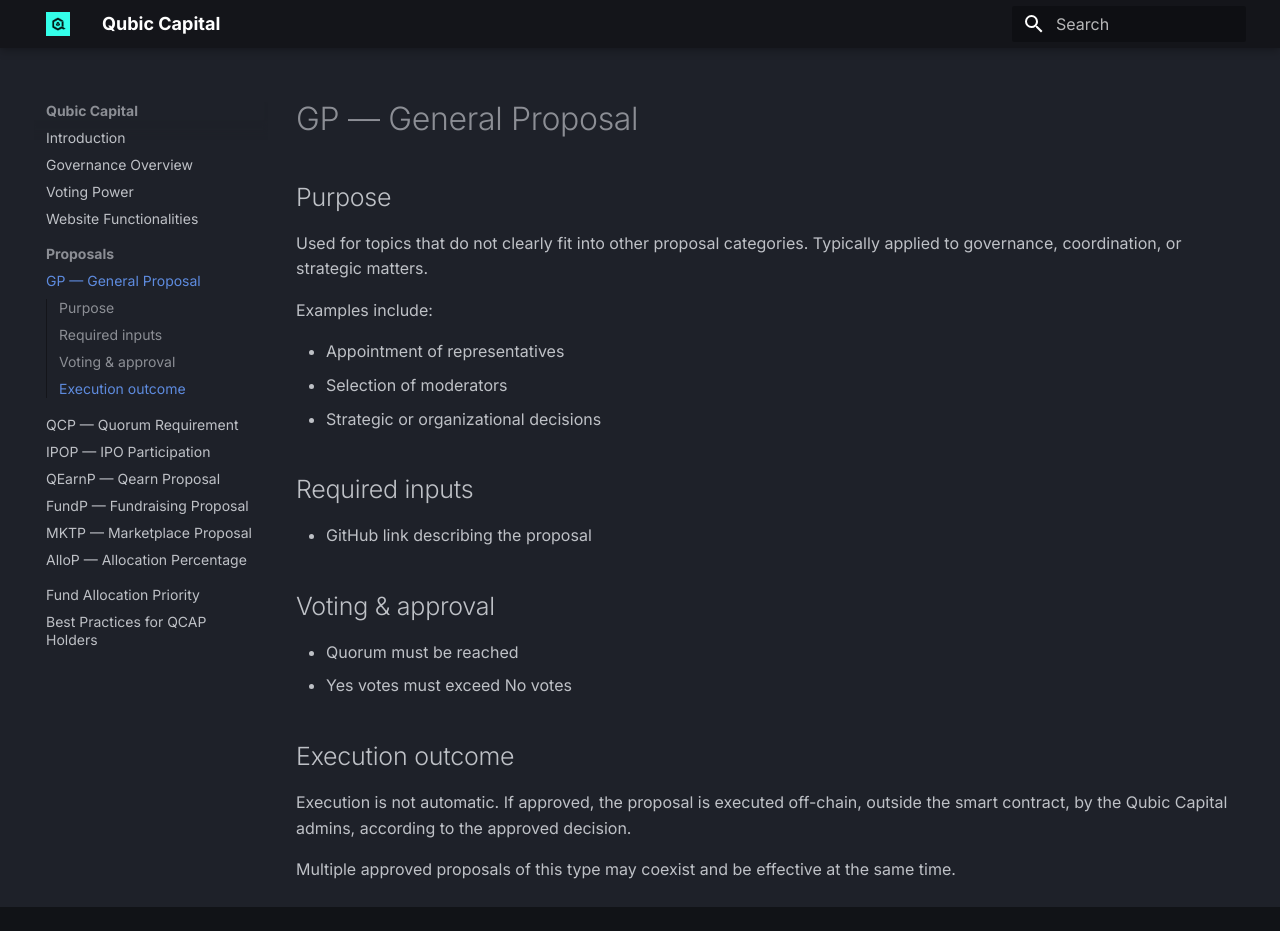
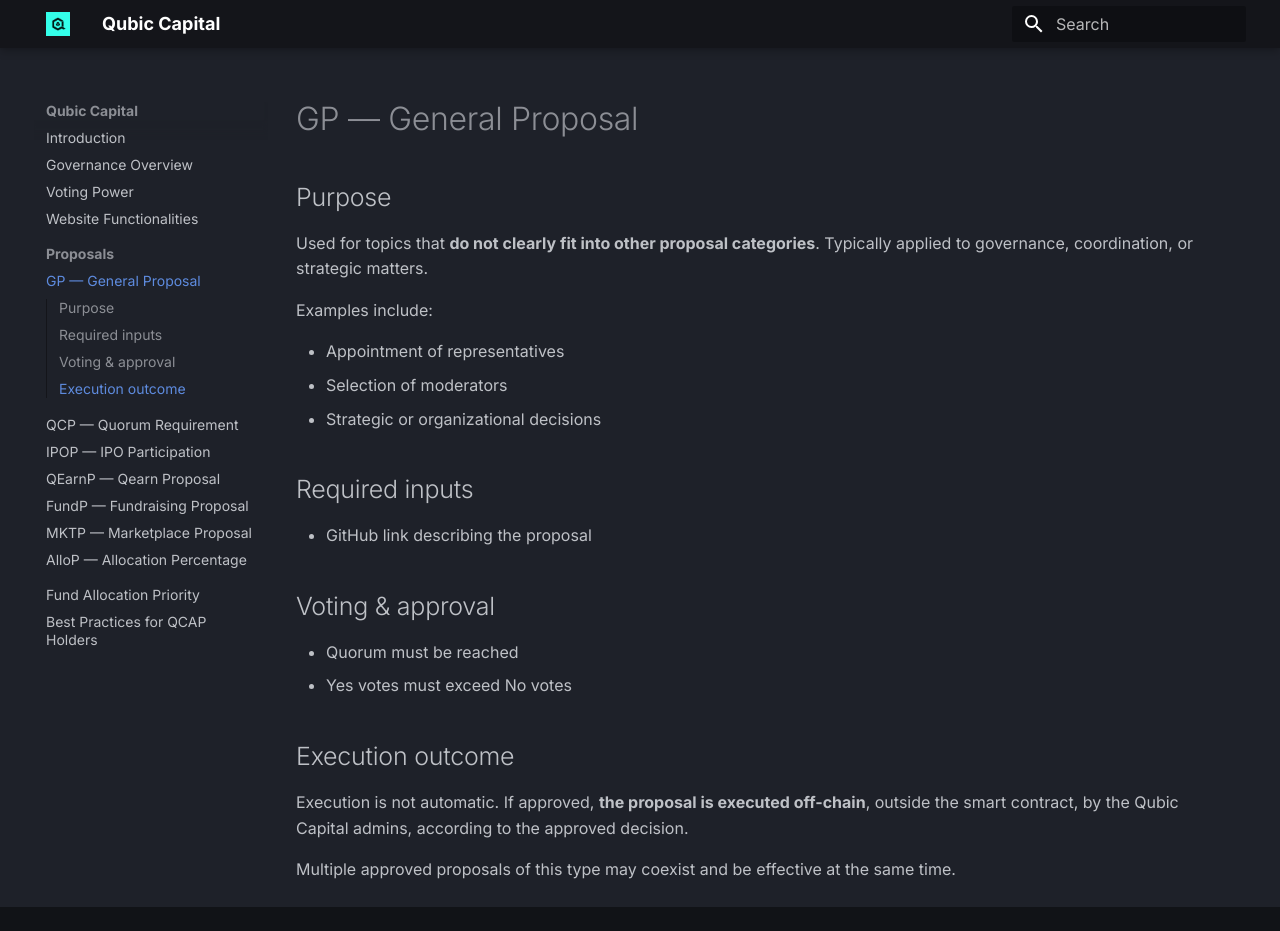
Before and after one commit to HermanToothrot10/qubic-capital-manual, an MkDocs documentation site: the page built from docs/proposals/gp.md, in a window 1280 px wide and 931 px high. Built offline with MkDocs 1.6.1 and Material for MkDocs 9.7.7, drawn with Linux system fonts in a browser that asks for light colours.

Commit message:
Update gp.md

```diff
--- a/docs/proposals/gp.md
+++ b/docs/proposals/gp.md
@@ -2,7 +2,7 @@
 
 ## Purpose
 
-Used for topics that do not clearly fit into other proposal categories. Typically applied to governance, coordination, or strategic matters.
+Used for topics that **do not clearly fit into other proposal categories**. Typically applied to governance, coordination, or strategic matters.
 
 Examples include:
 
@@ -21,6 +21,6 @@
 
 ## Execution outcome
 
-Execution is not automatic. If approved, the proposal is executed off-chain, outside the smart contract, by the Qubic Capital admins, according to the approved decision.
+Execution is not automatic. If approved, **the proposal is executed off-chain**, outside the smart contract, by the Qubic Capital admins, according to the approved decision.
 
 Multiple approved proposals of this type may coexist and be effective at the same time.
```
